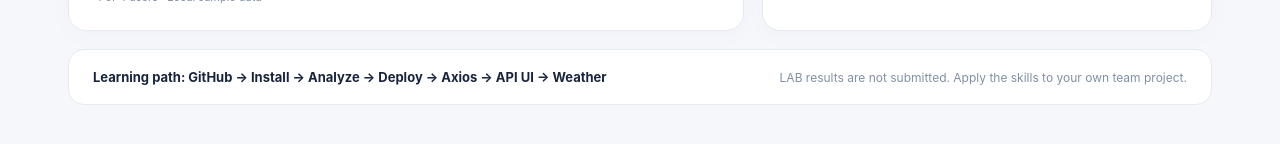
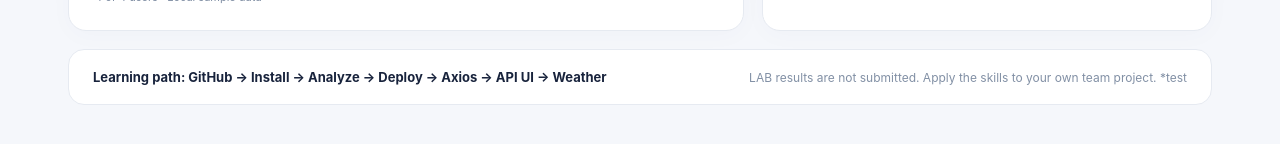
Before and after one commit to 2026-2-OSS/week13_starter_project, a React (Vite) app: page / in a window 1280 px wide. Shown: the part 998-1142 px from the top of the page. Built offline with nearby package versions, Linux system fonts and the light colour scheme.

Commit message:
feat: update message App.jsx

```diff
--- a/src/App.jsx
+++ b/src/App.jsx
@@ -31,7 +31,7 @@ export default function App() {
         </div>
         <div className="mini-section">
           <strong>Learning path: GitHub → Install → Analyze → Deploy → Axios → API UI → Weather</strong>
-          <span>LAB results are not submitted. Apply the skills to your own team project.</span>
+          <span>LAB results are not submitted. Apply the skills to your own team project. *test</span>
         </div>
       </main>
     </div>
```
